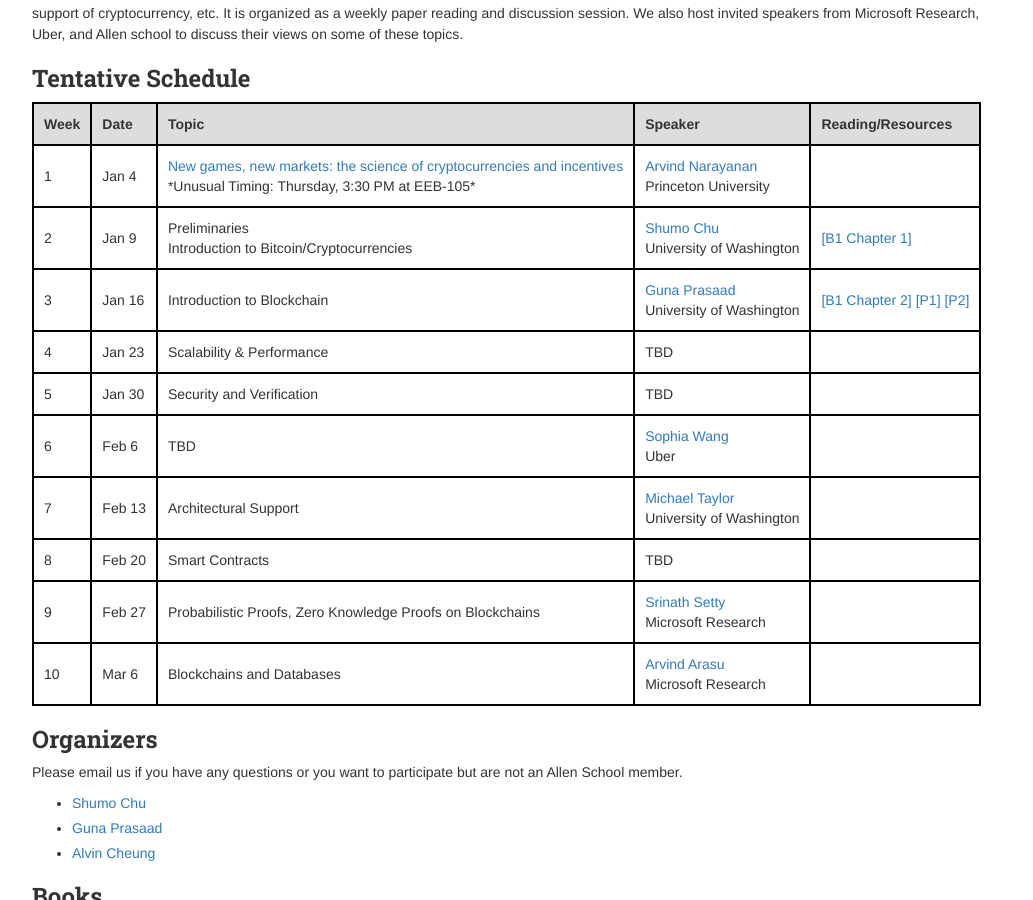
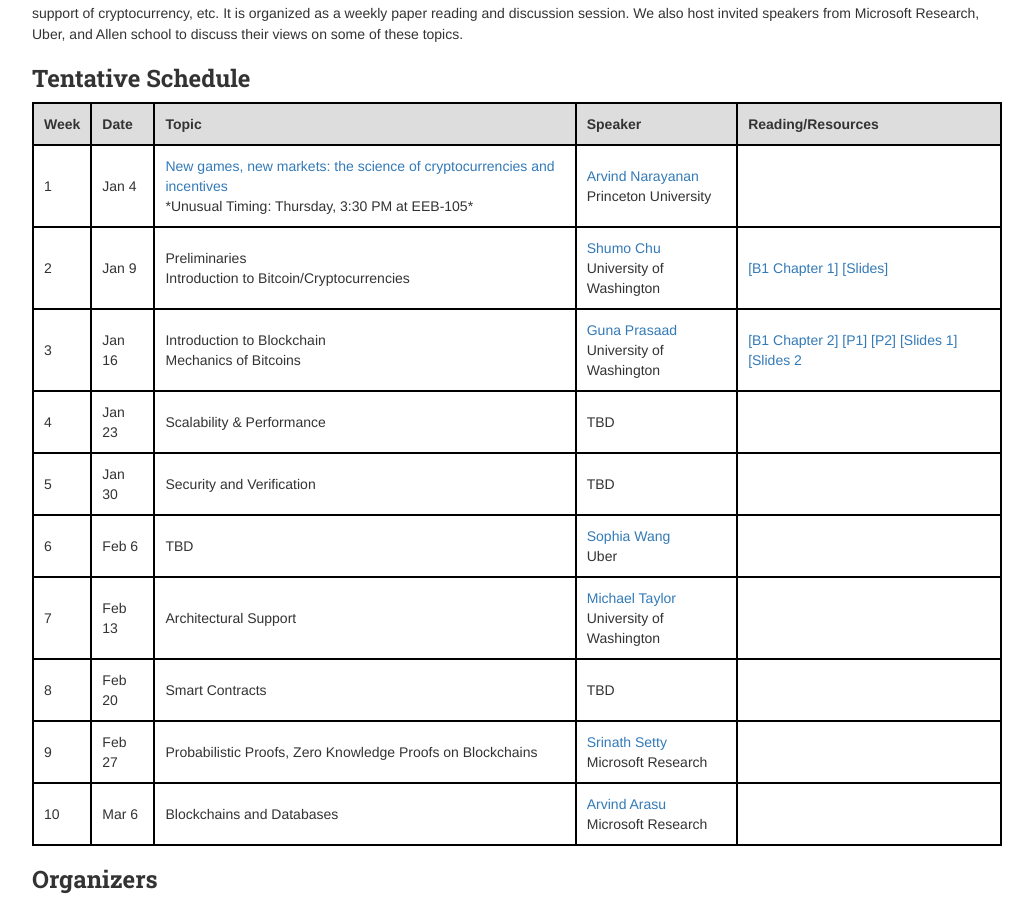
Before and after one commit to uwdb/website, a Jekyll site: the page built from seminars/cse590q/18wi/index.markdown, in a window 1280 px wide and 900 px high, scrolled down 392 px. Shown: the whole window, without its empty margins (123-1156 px from the left). Built offline with Jekyll 4.4.1, drawn with Linux system fonts in a browser that asks for light colours; nearby versions of some CDN libraries.

Commit message:
Update index.markdown

```diff
--- a/seminars/cse590q/18wi/index.markdown
+++ b/seminars/cse590q/18wi/index.markdown
@@ -43,20 +43,28 @@
     <td>
      <a href='http://shumochu.com/'>Shumo Chu</a> <br>
      University of Washington</td>
-    <td><a href='http://bitcoinbook.cs.princeton.edu'>[B1 Chapter 1]</a></td>
+    <td>
+     <a href='http://bitcoinbook.cs.princeton.edu'>[B1 Chapter 1]</a>
+     <a href='https://docs.google.com/presentation/d/15Y-kCduAYVCqZA97B4o0zcPFa42N4PEs-uPBJu58E2g/edit?amp;authuser=0#slide=id.p'>[Slides]</a>
+   </td>
   </tr>
   <tr>
     <td>3</td>
     <td>Jan 16</td>
-    <td>Introduction to Blockchain</td>
+    <td>
+     Introduction to Blockchain <br>
+     Mechanics of Bitcoins
+   </td>
    <td>
     <a href='https://homes.cs.washington.edu/~guna/'>Guna Prasaad </a> <br>
     University of Washington
    </td>
    <td>
     <a href='http://bitcoinbook.cs.princeton.edu'>[B1 Chapter 2]</a>
-    <a href=''>[P1]</a>
-    <a href=''>[P2]</a>
+    <a href='https://bitcoin.org/bitcoin.pdf'>[P1]</a>
+    <a href='https://spectrum.ieee.org/computing/networks/blockchains-how-they-work-and-why-theyll-change-the-world'>[P2]</a>
+    <a href='https://docs.google.com/presentation/d/1CmM2wU4UPtGLtCDOTUxgx-nZHjrFZCmaiGNy8qrkGZ8/edit#slide=id.p4'>[Slides 1]</a>
+    <a href='https://docs.google.com/presentation/d/1v-6kWSvr08yBcdMG1MJMuLBQdCx6fahuwM6sRjI2Tjk/edit#slide=id.p'>[Slides 2</a>
    </td>
   </tr>
   <tr>
```
